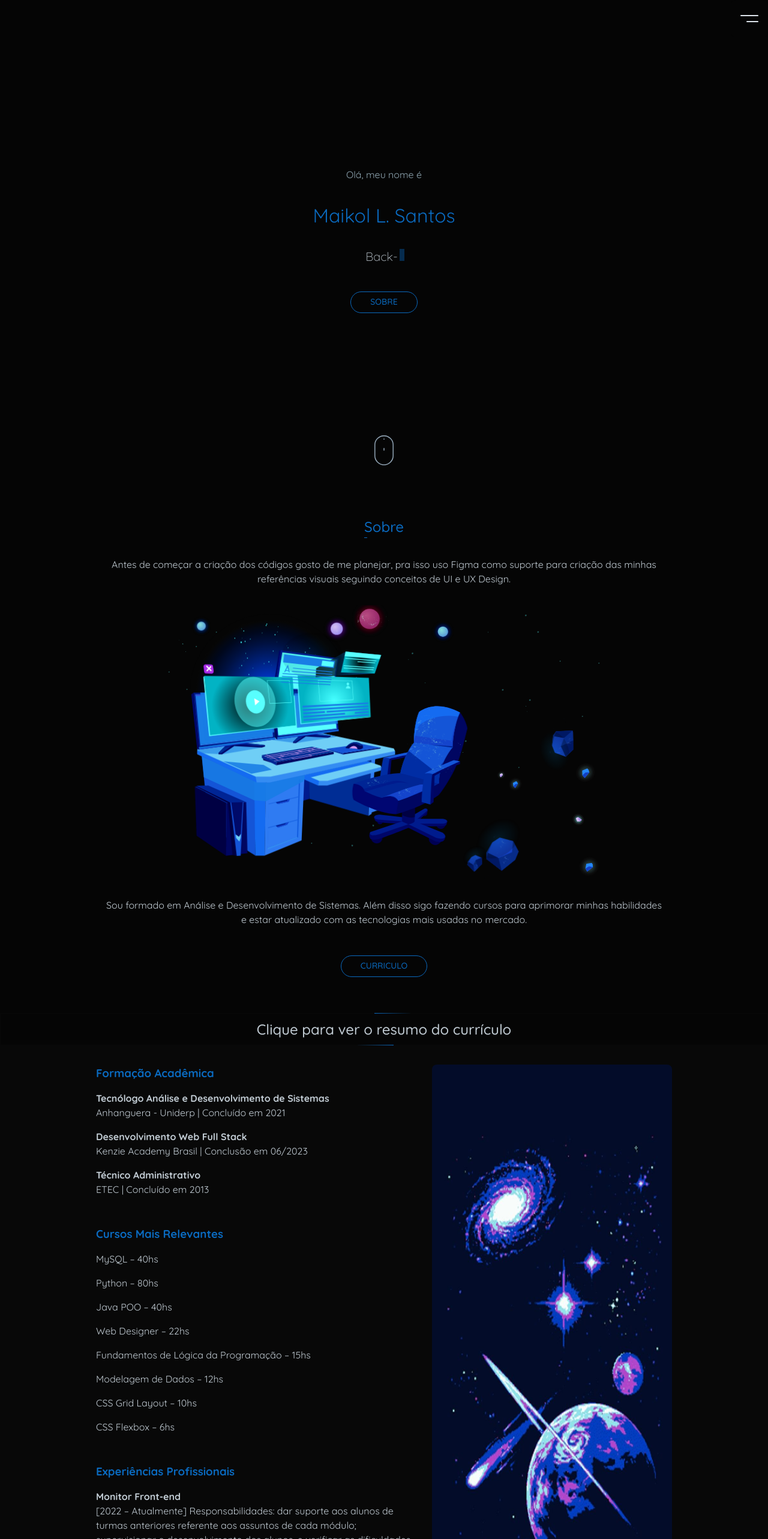
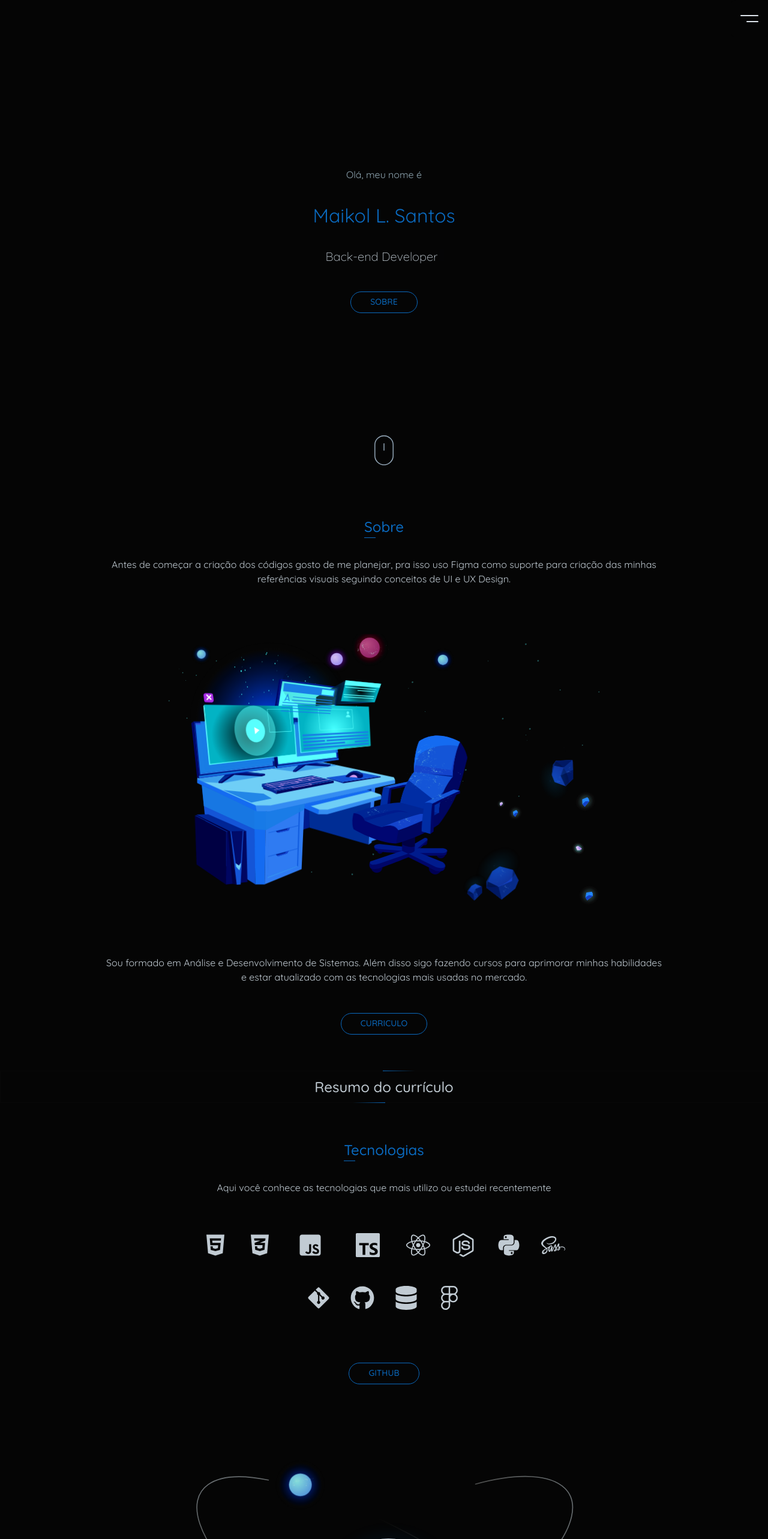
Before and after one commit to MaikolSantos/MaikolSantos, a React (Vite) app: page / in a window 1280 px wide. Shown: the top 2566 px of the page at 60% size. Built offline with nearby package versions, Linux system fonts and the light colour scheme.

Commit message:
fix: update sections

```diff
--- a/src/components/Header/styles.ts
+++ b/src/components/Header/styles.ts
@@ -8,7 +8,7 @@ export const Container = styled.header`
   position: fixed;
   top: 0;
   right: 0;
-  z-index: 1;
+  z-index: 9;
   border-radius: 0.5rem;
   background-color: var(--color-black-200);
 `;
--- a/src/components/Logo/index.tsx
+++ b/src/components/Logo/index.tsx
@@ -2,11 +2,7 @@ import { Container, Shine } from "./styles";
 
 const Logo = () => {
   return (
-    <Container
-      viewBox="0 0 314 314"
-      fill="none"
-      xmlns="http://www.w3.org/2000/svg"
-    >
+    <Container viewBox="0 0 314 314" fill="none">
       <path
         d="M50.0789 223.402V90.5986C37.9934 109.842 31 132.605 31 157C31 181.395 37.9934 204.158 50.0789 223.402Z"
         stroke="#C1CDD3"
--- a/src/components/Logo/styles.ts
+++ b/src/components/Logo/styles.ts
@@ -2,8 +2,7 @@ import styled from "styled-components";
 
 export const Container = styled.svg`
   width: 100%;
-  max-width: 18.75rem;
-  max-height: 18.75rem;
+  max-width: 12.5rem;
 `;
 
 export const Shine = styled.path`
--- a/src/components/LogoAtom/index.tsx
+++ b/src/components/LogoAtom/index.tsx
@@ -9,13 +9,7 @@ import {
 
 const LogoAtom = () => {
   return (
-    <Container
-      width="785"
-      height="621"
-      viewBox="0 0 785 621"
-      fill="none"
-      xmlns="http://www.w3.org/2000/svg"
-    >
+    <Container viewBox="0 0 785 621" fill="none">
       <g clipPath="url(#clip0_3_3734)">
         <LineAtomThree
           d="M726.232 210.205C905.231 -0.5679 596.527 -53.7074 171.865 283.7"
--- a/src/data/IconsSocial/index.tsx
+++ b/src/data/IconsSocial/index.tsx
@@ -2,7 +2,6 @@ import {
   FaGithub,
   FaLinkedinIn,
   FaInstagram,
-  FaFacebookF,
   FaYoutube,
   FaWhatsapp,
 } from "react-icons/fa";
@@ -23,10 +22,6 @@ export const iconsSocial: iconsProps[] = [
     href: "https://www.instagram.com/maikol.sants/",
   },
   {
-    icon: <FaFacebookF color="#C1CBD3" size={40} />,
-    href: "https://www.facebook.com/sants.maikol/",
-  },
-  {
     icon: <FaYoutube color="#C1CBD3" size={40} />,
     href: "https://www.youtube.com/@maikolsants",
   },
--- a/src/pages/components/Sections/About/styles.ts
+++ b/src/pages/components/Sections/About/styles.ts
@@ -7,6 +7,7 @@ export const Container = styled(ContainerSections)`
     width: 100%;
     max-width: 45rem;
     height: auto;
+    margin: 3rem 0;
   }
 
   > a {
--- a/src/pages/components/Sections/Atom/index.tsx
+++ b/src/pages/components/Sections/Atom/index.tsx
@@ -1,5 +1,4 @@
 import LogoAtom from "../../../../components/LogoAtom";
-import Mouse from "../../../../components/Mouse";
 
 import { Container } from "./styles";
 
@@ -7,7 +6,6 @@ const Atom = () => {
   return (
     <Container>
       <LogoAtom />
-      <Mouse />
     </Container>
   );
 };
--- a/src/pages/components/Sections/Contact/styles.ts
+++ b/src/pages/components/Sections/Contact/styles.ts
@@ -12,15 +12,10 @@ export const Container = styled(ContainerSections)`
     max-width: 40rem;
 
     li {
-      display: flex;
-      flex-direction: column;
-      align-items: center;
-      justify-content: center;
-      gap: 0.25rem;
-      width: max-content;
       transition: 0.3s ease-in-out;
 
       svg {
+        width: 2.1875rem;
         transition: 0.3s ease-in-out;
       }
 
@@ -37,6 +32,6 @@ export const Container = styled(ContainerSections)`
 
   svg + a {
     color: var(--color-grey-300);
-    font-size: 1.25rem;
+    font-size: 1.125rem;
   }
 `;
--- a/src/pages/components/Sections/Hero/index.tsx
+++ b/src/pages/components/Sections/Hero/index.tsx
@@ -9,9 +9,9 @@ import { LinkScrollStyled } from "../../../../styles/LinkScrollStyled";
 const Hero = () => {
   const [text] = useTypewriter({
     words: [
-      "Front-end Developer & UI/UX Designer",
-      "Back-end Developer & UI/UX Designer",
-      "Full Stack Developer & UI/UX Designer",
+      "Front-end Developer",
+      "Back-end Developer",
+      "Full Stack Developer",
     ],
     loop: true,
   });
--- a/src/pages/components/Sections/Resume/index.tsx
+++ b/src/pages/components/Sections/Resume/index.tsx
@@ -10,7 +10,7 @@ import {
 import universe from "../../../../assets/images/universe.jpg";
 
 const Resume = () => {
-  const [isOpen, setIsOpen] = useState(true);
+  const [isOpen, setIsOpen] = useState(false);
 
   function changeOpen() {
     setIsOpen(!isOpen);
@@ -20,7 +20,7 @@ const Resume = () => {
     <Container>
       <ResumeHeader onClick={changeOpen}>
         <div>
-          <h2>Clique para ver o resumo do currículo</h2>
+          <h2>Resumo do currículo</h2>
         </div>
       </ResumeHeader>
 
@@ -43,19 +43,6 @@ const Resume = () => {
                     <h4>Técnico Administrativo</h4>
                     <p>ETEC | Concluído em 2013 </p>
                   </li>
-                </ul>
-              </div>
-              <div>
-                <h3>Cursos Mais Relevantes</h3>
-                <ul>
-                  <li>MySQL – 40hs</li>
-                  <li>Python – 80hs </li>
-                  <li>Java POO – 40hs</li>
-                  <li>Web Designer – 22hs</li>
-                  <li>Fundamentos de Lógica da Programação – 15hs</li>
-                  <li>Modelagem de Dados – 12hs</li>
-                  <li>CSS Grid Layout – 10hs</li>
-                  <li>CSS Flexbox – 6hs</li>
                 </ul>
               </div>
               <div>
--- a/src/pages/components/Sections/Works/index.tsx
+++ b/src/pages/components/Sections/Works/index.tsx
@@ -28,15 +28,7 @@ const Works = () => {
           );
         })}
       </ul>
-
       <LinkStyled to="/works">Ver mais</LinkStyled>
-
-      <Text text="Veja também meu Github" />
-      <LinkExternal
-        text="Github"
-        href="https://github.com/MaikolSantos"
-        download="curriculo.pdf"
-      />
     </Container>
   );
 };
```
